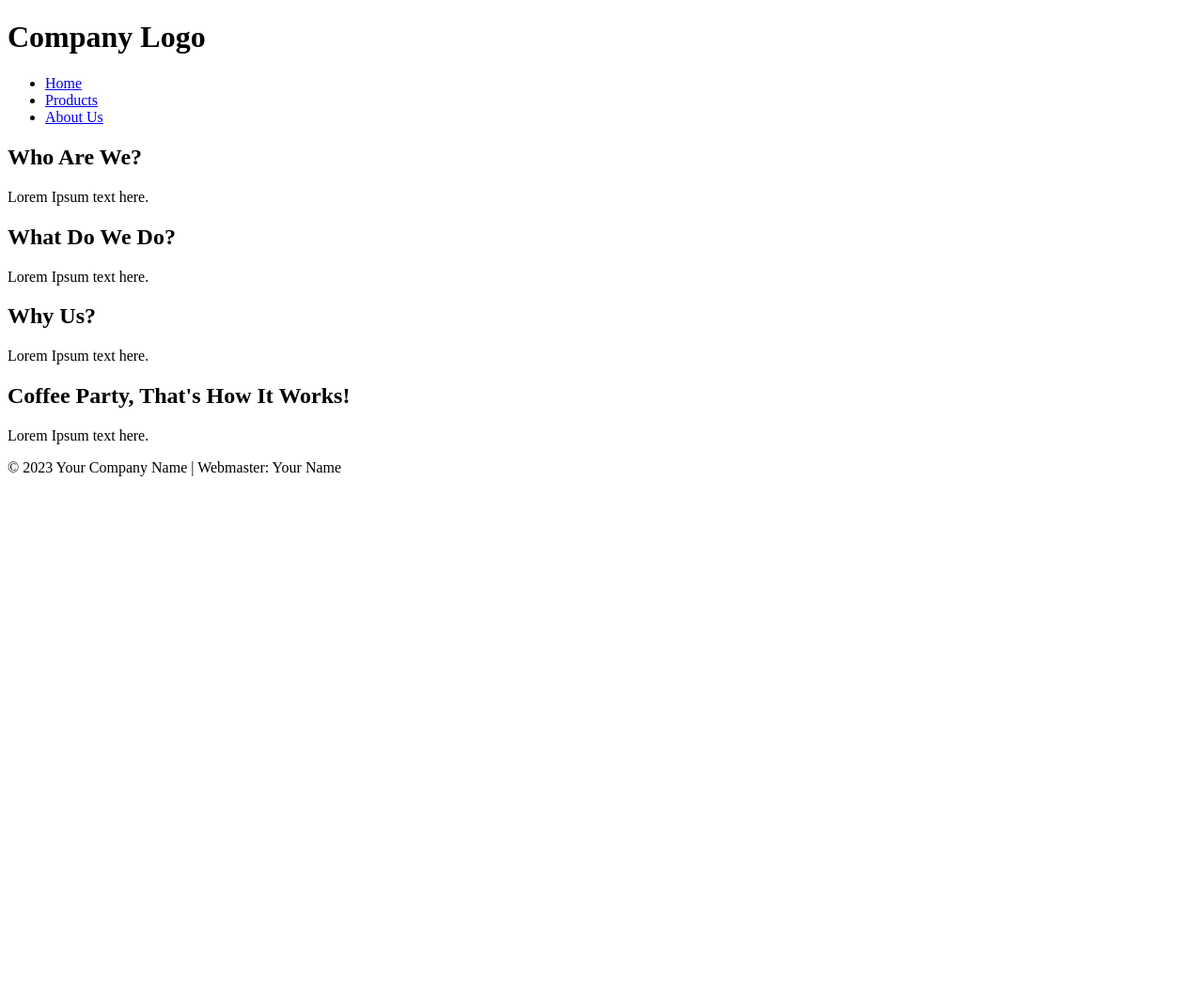
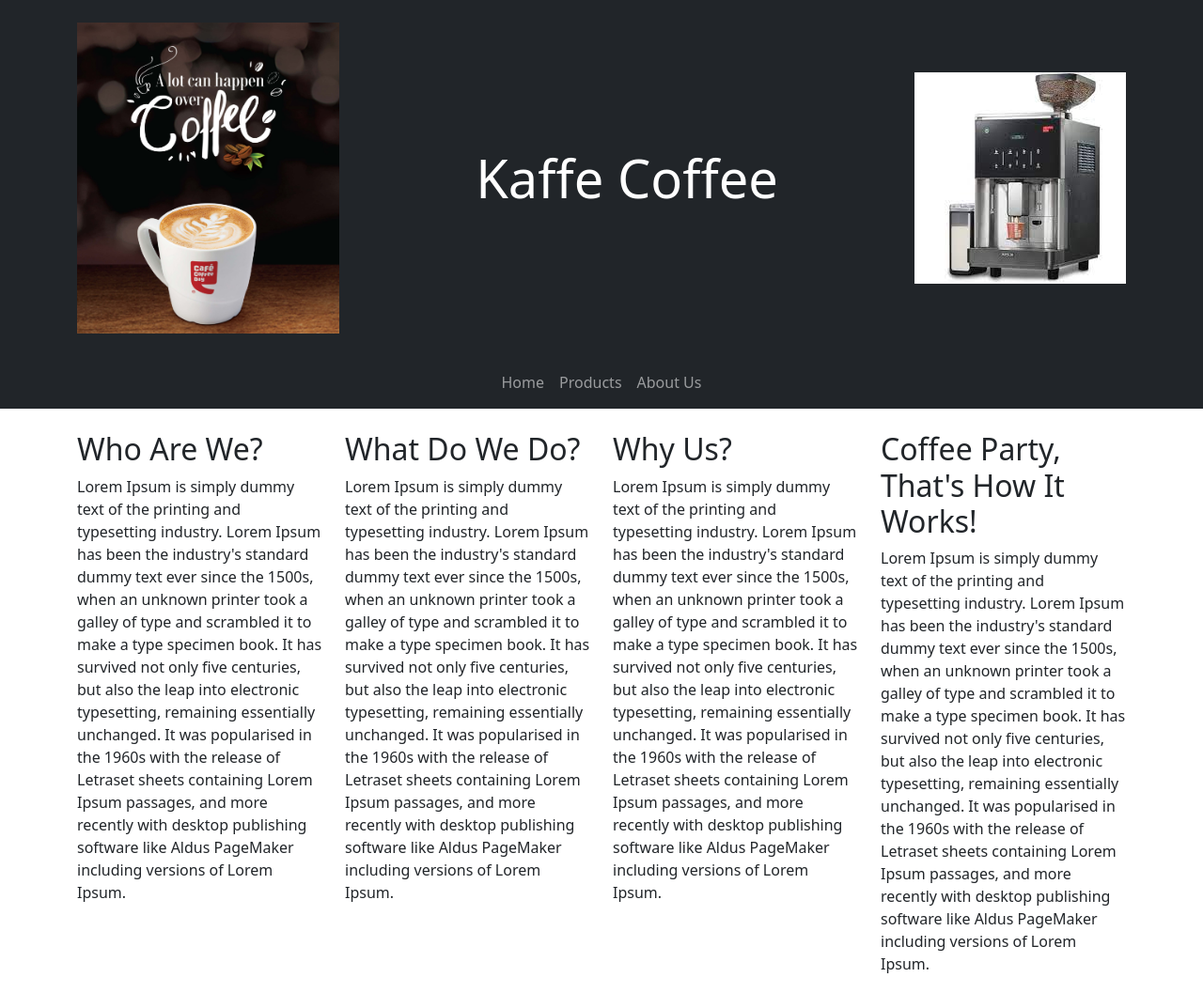
Before and after one commit to josukattoor/Coffe-Website, a plain HTML site: page index.html in a window 1280 px wide. Shown: the top 1057 px of the page at 94% size. Before the commit the page ends 800 px from the top, so only its background shows below. Drawn offline with nearby package versions, Linux system fonts and the light colour scheme.

Commit message:
commit kaffe coffee

```diff
--- a/index.html
+++ b/index.html
@@ -1,39 +1,95 @@
 <!DOCTYPE html>
 <html>
+
 <head>
-    <link rel="stylesheet" type="text/css" href="styles.css">
+    <!-- Link to Bootstrap CSS -->
+    <link href="https://cdn.jsdelivr.net/npm/bootstrap@5.3.2/dist/css/bootstrap.min.css"
+        rel="stylesheet" integrity="sha384-T3c6CoIi6uLrA9TneNEoa7RxnatzjcDSCmG1MXxSR1GAsXEV/Dwwykc2MPK8M2HN"
+        crossorigin="anonymous">
 </head>
+
 <body>
-    <header>
-        <h1>Company Logo</h1>
-        <nav>
-            <ul>
-                <li><a href="index.html">Home</a></li>
-                <li><a href="products.html">Products</a></li>
-                <li><a href="aboutus.html">About Us</a></li>
+    <header class="bg-dark text-white">
+        <div class="container">
+            <!-- Company Logo and Company Name -->
+            <div class="d-flex align-items-center justify-content-between">
+                <img src="mobile-new-menu-cafe-coffee-day.jpg" alt="Company Logo" class="my-4 img-fluid"
+                    style="max-width: 25%; height: auto;">
+                <h1 class="my-4 display-4 font-weight-bold">Kaffe Coffee</h1>
+                <!-- Placeholder for another image on the far right -->
+                <img src="coffemachine.jpg" alt="Placeholder Image" class="img-fluid"
+                    style="max-width: 25%; height: auto;">
+            </div>
+            <nav class="navbar navbar-expand-lg navbar-dark">
+                <!-- Centered navigation links with styling -->
+                <ul class="navbar-nav mx-auto">
+                    <li class="nav-item">
+                        <a class="nav-link" href="index.html">Home</a>
+                    </li>
+                    <li class="nav-item">
+                        <a class="nav-link" href="products.html">Products</a>
+                    </li>
+                    <li class="nav-item">
+                        <a class="nav-link" href="aboutus.html">About Us</a>
+                    </li>
                 </ul>
             </nav>
+        </div>
     </header>
-    <div class="main-content">
-        <div class="section">
+
+    <div class="container my-4">
+        <div class="row">
+            <div class="col-md-3">
                 <h2>Who Are We?</h2>
-            <p>Lorem Ipsum text here.</p>
+                <p>Lorem Ipsum is simply dummy text of the printing and typesetting industry. Lorem Ipsum has been
+                    the industry's standard dummy text ever since the 1500s, when an unknown printer took a galley
+                    of type and scrambled it to make a type specimen book. It has survived not only five centuries,
+                    but also the leap into electronic typesetting, remaining essentially unchanged. It was
+                    popularised in the 1960s with the release of Letraset sheets containing Lorem Ipsum passages, and
+                    more recently with desktop publishing software like Aldus PageMaker including versions of Lorem
+                    Ipsum.</p>
             </div>
-        <div class="section">
+            <div class="col-md-3">
                 <h2>What Do We Do?</h2>
-            <p>Lorem Ipsum text here.</p>
+                <p>Lorem Ipsum is simply dummy text of the printing and typesetting industry. Lorem Ipsum has been
+                    the industry's standard dummy text ever since the 1500s, when an unknown printer took a galley
+                    of type and scrambled it to make a type specimen book. It has survived not only five centuries,
+                    but also the leap into electronic typesetting, remaining essentially unchanged. It was popularised
+                    in the 1960s with the release of Letraset sheets containing Lorem Ipsum passages, and more recently
+                    with desktop publishing software like Aldus PageMaker including versions of Lorem Ipsum.</p>
             </div>
-        <div class="section">
+            <div class="col-md-3">
                 <h2>Why Us?</h2>
-            <p>Lorem Ipsum text here.</p>
+                <p>Lorem Ipsum is simply dummy text of the printing and typesetting industry. Lorem Ipsum has been
+                    the industry's standard dummy text ever since the 1500s, when an unknown printer took a galley
+                    of type and scrambled it to make a type specimen book. It has survived not only five centuries,
+                    but also the leap into electronic typesetting, remaining essentially unchanged. It was popularised
+                    in the 1960s with the release of Letraset sheets containing Lorem Ipsum passages, and more recently
+                    with desktop publishing software like Aldus PageMaker including versions of Lorem Ipsum.</p>
             </div>
-        <div class="section">
+            <div class="col-md-3">
                 <h2>Coffee Party, That's How It Works!</h2>
-            <p>Lorem Ipsum text here.</p>
+                <p>Lorem Ipsum is simply dummy text of the printing and typesetting industry. Lorem Ipsum has been
+                    the industry's standard dummy text ever since the 1500s, when an unknown printer took a galley
+                    of type and scrambled it to make a type specimen book. It has survived not only five centuries,
+                    but also the leap into electronic typesetting, remaining essentially unchanged. It was popularised
+                    in the 1960s with the release of Letraset sheets containing Lorem Ipsum passages, and more recently
+                    with desktop publishing software like Aldus PageMaker including versions of Lorem Ipsum.</p>
             </div>
         </div>
-    <footer>
-        &copy; 2023 Your Company Name | Webmaster: Your Name
+    </div>
+
+    <footer class="bg-dark text-white text-center py-2">
+        <p>&copy; 2023 Jossy's Adventure | Webmaster: Jossy Sebastian</p>
     </footer>
+
+    <!-- Link to Bootstrap JS and Popper.js (for Bootstrap dropdowns) -->
+    <script src="https://cdn.jsdelivr.net/npm/@popperjs/core@2.11.8/dist/umd/popper.min.js"
+        integrity="sha384-I7E8VVD/ismYTF4hNIPjVp/Zjvgyol6VFvRkX/vR+Vc4jQkC+hVqc2pM8ODewa9r"
+        crossorigin="anonymous"></script>
+    <script src="https://cdn.jsdelivr.net/npm/bootstrap@5.3.2/dist/js/bootstrap.min.js"
+        integrity="sha384-BBtl+eGJRgqQAUMxJ7pMwbEyER4l1g+O15P+16Ep7Q9Q+zqX6gSbd85u4mG4QzX+"
+        crossorigin="anonymous"></script>
 </body>
+
 </html>
--- /dev/null
+++ b/style.css
@@ -0,0 +1,43 @@
+body {
+    background-color: brown;
+    font-family: Arial, sans-serif;
+}
+
+header {
+    background-color: #333;
+    color: white;
+    padding: 10px;
+}
+
+nav ul {
+    list-style-type: none;
+}
+
+nav ul li {
+    display: inline;
+    margin-right: 20px;
+}
+
+.main-content {
+    padding: 20px;
+}
+
+.section {
+    margin-bottom: 20px;
+}
+
+.product {
+    border: 1px solid #ddd;
+    padding: 10px;
+    margin: 10px;
+    display: inline-block;
+}
+.brown-bg {
+background-color: brown;
+}
+footer {
+    background-color: #333;
+    color: white;
+    text-align: center;
+    padding: 10px;
+}
```
Also changed, not shown: coffemachine.jpg (added), mobile-new-menu-cafe-coffee-day.jpg (added), person1.jpg (added), person2.jpg (added). Lines whose indentation alone changed are shown as unchanged.
